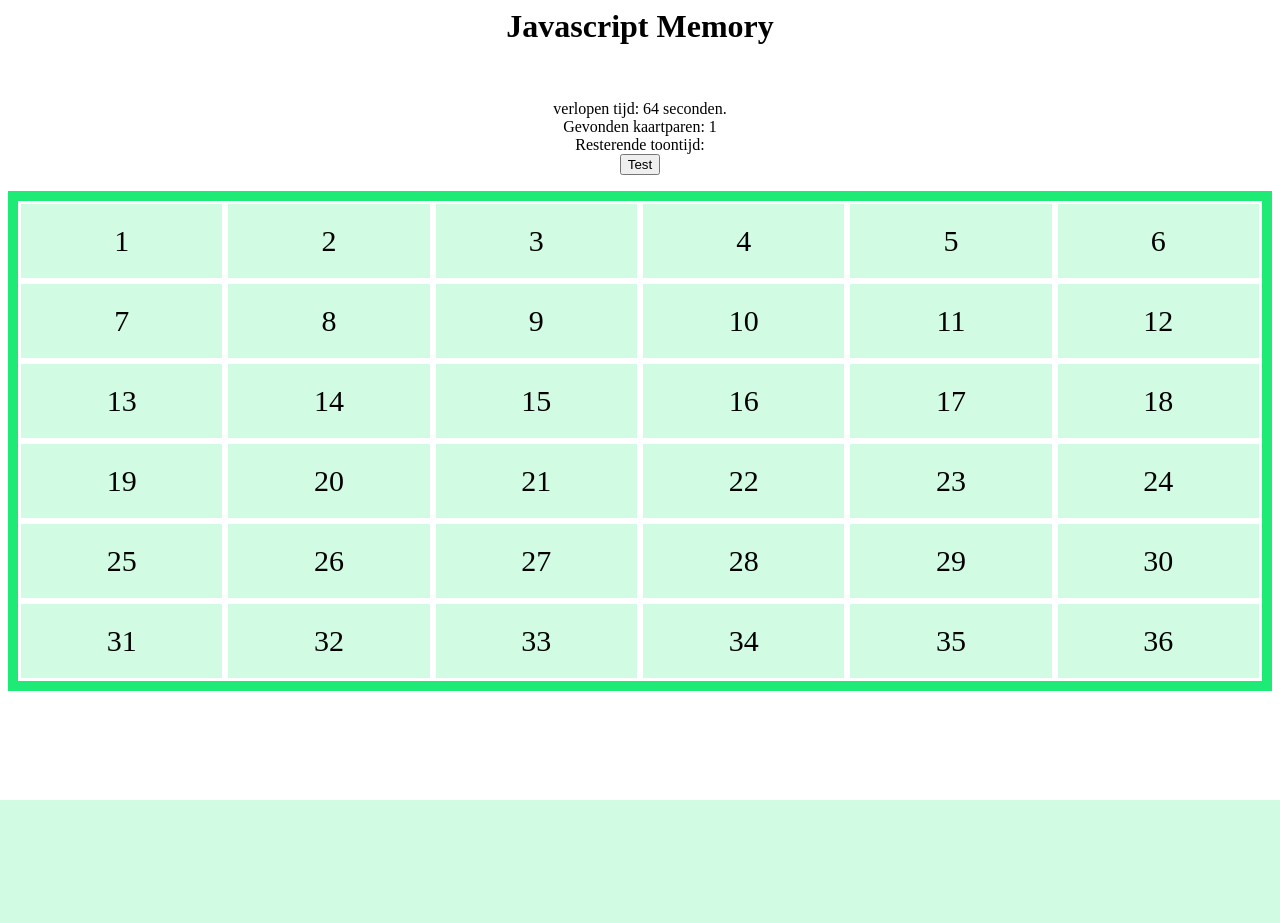
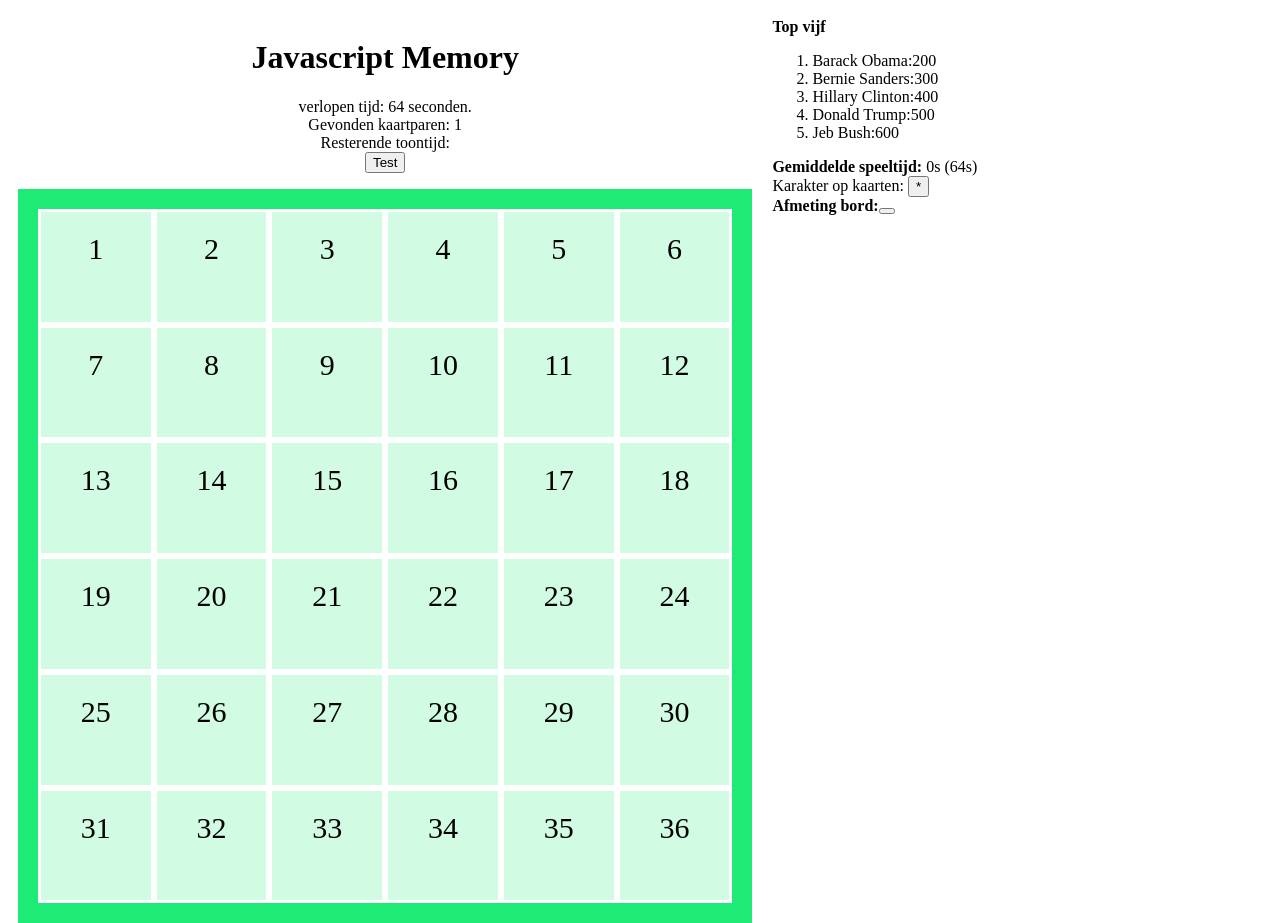
Before and after one commit to Alphalisk/WebtechIII, a PHP site: page /Memory.html in a window 1280 px wide. Before the commit the page ends 800 px from the top, so only its background shows below. Run offline with PHP 8.4, Linux system fonts and the light colour scheme.

Commit message:
Maak semiresponsive pagina

```diff
--- a/MemoryWeek1/Memory.html
+++ b/MemoryWeek1/Memory.html
@@ -16,10 +16,10 @@
         <title>Memory</title>
     </head>
     <body>
-    <div class="main">
+        <div class="row">
+            <div class="columnLeft">
                 <div>
                     <h1 class="center">Javascript Memory</h1>
-            <br>
                     <p class="center">
                         verlopen tijd: 64 seconden.<br>
                         Gevonden kaartparen: 1<br>
@@ -27,7 +27,7 @@
                         <button>Test</button>
                     </p>
                 </div>
-    </div>
+
                 <div class="grid-container">
                     <div class="grid-item">1</div>
                     <div class="grid-item">2</div>
@@ -66,5 +66,23 @@
                     <div class="grid-item">35</div>
                     <div class="grid-item">36</div>
                 </div>
+            </div>
+            <div class="columnRight">
+                <b>Top vijf</b>
+                <ol>
+                    <li>Barack Obama:200</li>
+                    <li>Bernie Sanders:300</li>
+                    <li>Hillary Clinton:400</li>
+                    <li>Donald Trump:500</li>
+                    <li>Jeb Bush:600</li>
+                </ol>
+                <b>Gemiddelde speeltijd: </b>0s (64s)
+                <br>
+                Karakter op kaarten: <button>*</button><br>
+                <b>Afmeting bord:</b><button></button><br>
+
+
+            </div>
+        </div>
     </body>
 </html>
--- a/MemoryWeek1/styles.css
+++ b/MemoryWeek1/styles.css
@@ -6,7 +6,7 @@
     display: grid;
     grid-template-columns: auto auto auto auto auto auto;
     background-color: #1deb76;
-    padding: 10px;
+    padding: 20px;
 }
 
 .grid-item {
@@ -15,4 +15,22 @@
     padding: 20px;
     font-size: 30px;
     text-align: center;
+    aspect-ratio: 1;
 }
+
+.row {
+    width: 100%;
+    height: 100%;
+    display: flex;
+}
+
+/* Create two equal columns that sits next to each other */
+.columnLeft {
+    flex: 60vw;
+    padding: 10px;
+}
+
+.columnRight {
+    flex: 40vw;
+    padding: 10px;
+}
```
Lines whose indentation alone changed are shown as unchanged.
